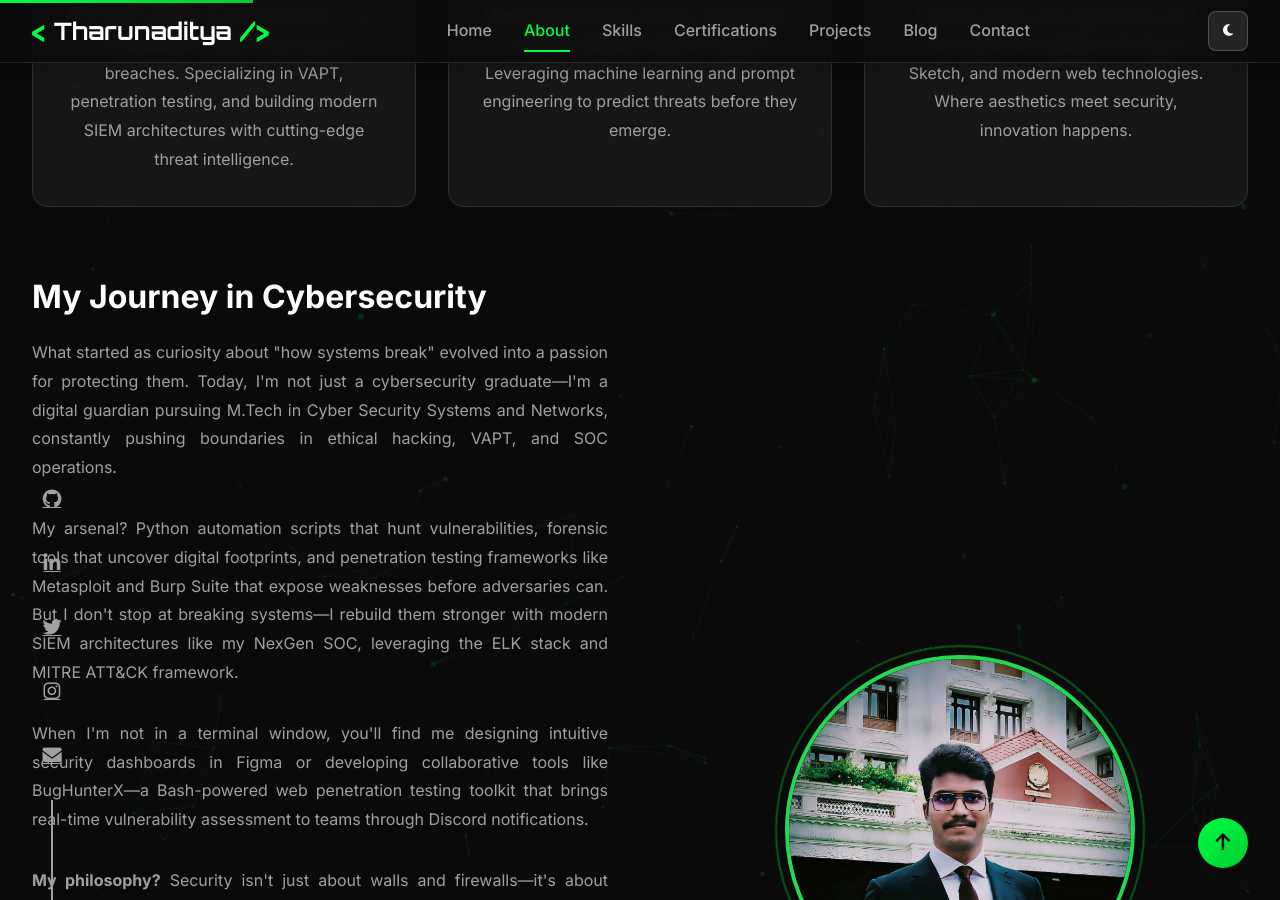
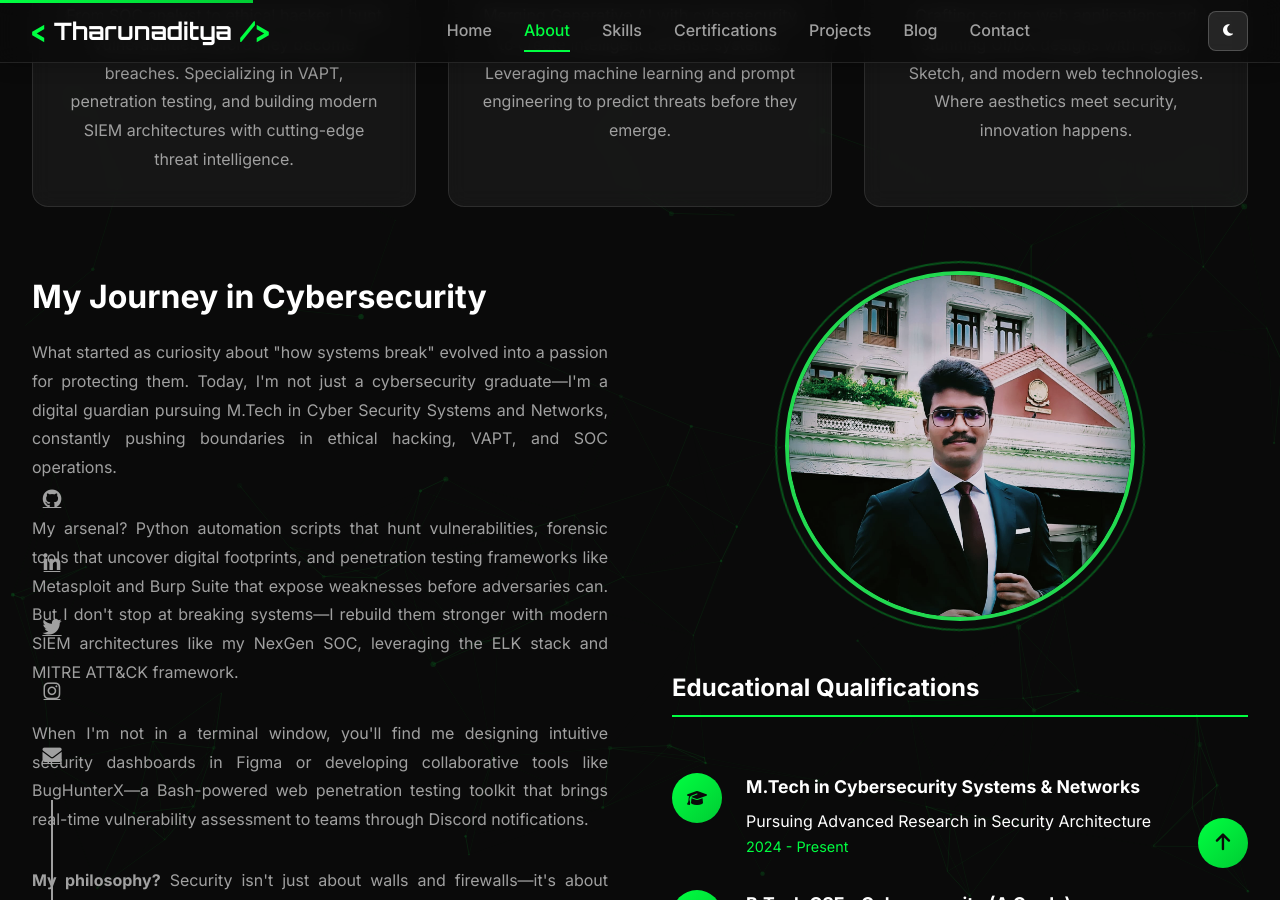
Before and after one commit to Tharunaditya/tharunaditya.github.io, a Jekyll site: the page index.html, which Jekyll copies as it is, in a window 1280 px wide and 900 px high, scrolled down 1379 px. Built offline with Jekyll 4.4.1, drawn with Linux system fonts in a browser that asks for light colours; some of the changed text lies outside the part shown.

Commit message:
Reorganize About section with sidebar layout for education and expertise

```diff
--- a/assets/css/style.css
+++ b/assets/css/style.css
@@ -658,7 +658,7 @@ body {
     display: grid;
     grid-template-columns: 1fr 1fr;
     gap: 4rem;
-    align-items: center;
+    align-items: start;
     margin-top: 4rem;
 }
 
@@ -679,6 +679,49 @@ body {
     display: flex;
     flex-direction: column;
     gap: 2rem;
+}
+
+.education-timeline h4,
+.specializations h4 {
+    font-size: 1.5rem;
+    margin-bottom: 1.5rem;
+    color: var(--text-primary);
+    border-bottom: 2px solid var(--accent-primary);
+    padding-bottom: 0.5rem;
+}
+
+.timeline-content h5 {
+    font-size: 1.1rem;
+    margin-bottom: 0.5rem;
+    color: var(--text-primary);
+}
+
+.specializations {
+    display: flex;
+    flex-direction: column;
+}
+
+.expertise-tags {
+    display: flex;
+    flex-wrap: wrap;
+    gap: 0.8rem;
+}
+
+.expertise-tags .tag {
+    background: rgba(0, 255, 65, 0.1);
+    border: 1px solid var(--accent-primary);
+    color: var(--accent-primary);
+    padding: 0.5rem 1rem;
+    border-radius: 20px;
+    font-size: 0.85rem;
+    font-weight: 500;
+    transition: all 0.3s ease;
+}
+
+.expertise-tags .tag:hover {
+    background: var(--accent-primary);
+    color: var(--bg-primary);
+    transform: translateY(-2px);
 }
 
 .timeline-item {
@@ -712,13 +755,15 @@ body {
 
 .bio-image {
     display: flex;
-    justify-content: center;
+    flex-direction: column;
+    gap: 3rem;
 }
 
 .profile-wrapper {
     position: relative;
     width: 350px;
     height: 350px;
+    margin: 0 auto;
 }
 
 .profile-img {
--- a/index.html
+++ b/index.html
@@ -199,12 +199,19 @@
                         <p>When I'm not in a terminal window, you'll find me designing intuitive security dashboards in Figma or developing collaborative tools like BugHunterX—a Bash-powered web penetration testing toolkit that brings real-time vulnerability assessment to teams through Discord notifications.</p>
 
                         <p><strong>My philosophy?</strong> Security isn't just about walls and firewalls—it's about understanding the attacker's mind, anticipating their moves, and building resilient systems that adapt. With every project, every certification (from TCM SEC's Practical Ethical Hacking to Google Cybersecurity Professional), I'm writing my story as a defender in the endless battle for digital safety.</p>
+                    </div>
+                    <div class="bio-image">
+                        <div class="profile-wrapper">
+                            <img src="assets/images/profile.jpg" alt="Tharunaditya Anuganti" class="profile-img">
+                            <div class="profile-border"></div>
+                        </div>
 
                         <div class="education-timeline">
+                            <h4>Educational Qualifications</h4>
                             <div class="timeline-item">
                                 <div class="timeline-icon"><i class="fas fa-graduation-cap"></i></div>
                                 <div class="timeline-content">
-                                    <h4>M.Tech in Cybersecurity Systems & Networks</h4>
+                                    <h5>M.Tech in Cybersecurity Systems & Networks</h5>
                                     <p>Pursuing Advanced Research in Security Architecture</p>
                                     <p class="timeline-date">2024 - Present</p>
                                 </div>
@@ -212,17 +219,26 @@
                             <div class="timeline-item">
                                 <div class="timeline-icon"><i class="fas fa-graduation-cap"></i></div>
                                 <div class="timeline-content">
-                                    <h4>B.Tech CSE - Cybersecurity (A Grade)</h4>
+                                    <h5>B.Tech CSE - Cybersecurity (A Grade)</h5>
                                     <p>Foundation in Security Systems and Networks</p>
                                     <p class="timeline-date">2020 - 2024</p>
                                 </div>
                             </div>
                         </div>
-                    </div>
-                    <div class="bio-image">
-                        <div class="profile-wrapper">
-                            <img src="assets/images/profile.jpg" alt="Tharunaditya Anuganti" class="profile-img">
-                            <div class="profile-border"></div>
+
+                        <div class="specializations">
+                            <h4>Core Expertise</h4>
+                            <div class="expertise-tags">
+                                <span class="tag">SOC Operations</span>
+                                <span class="tag">Ethical Hacking</span>
+                                <span class="tag">Penetration Testing</span>
+                                <span class="tag">VAPT</span>
+                                <span class="tag">Threat Intelligence</span>
+                                <span class="tag">Digital Forensics</span>
+                                <span class="tag">Generative AI Security</span>
+                                <span class="tag">UI/UX Design</span>
+                                <span class="tag">Web Development</span>
+                            </div>
                         </div>
                     </div>
                 </div>
```
